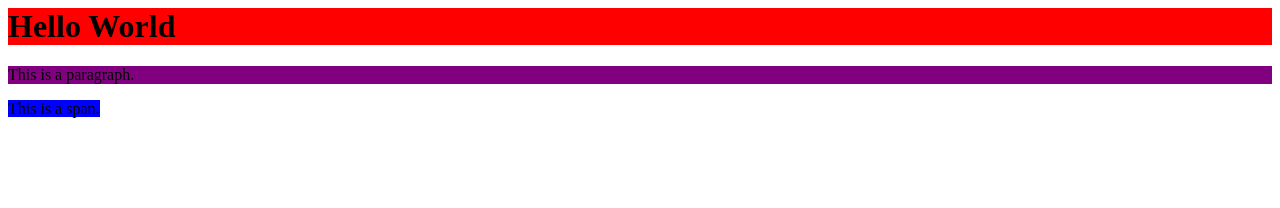
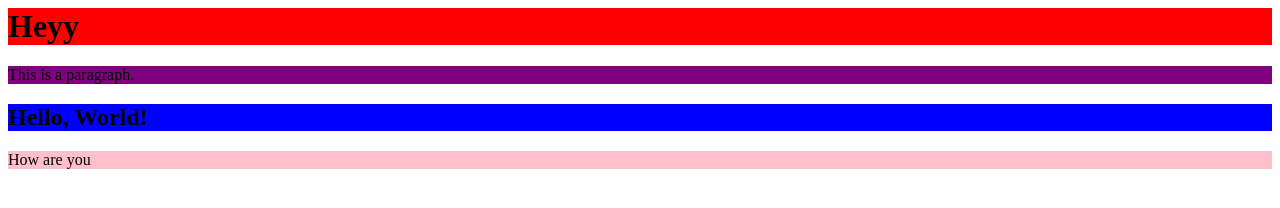
Before and after one commit to JenySherlynRaj/HTML, a plain HTML site: page index.html in a window 1280 px wide. Drawn offline with Linux system fonts and the light colour scheme.

Commit message:
Display property1

```diff
--- a/index.html
+++ b/index.html
@@ -7,10 +7,15 @@
         background-color:purple;
     }
 
-    span{
+    h2{
         background-color:blue;
     }
+
+div{
+    background-color:pink;
+}
 </style>
-<h1>Hello World</h1>
+<h1>Heyy</h1>
 <p>This is a paragraph.</p>
-<span>This is a span.</span>
+<h2>Hello, World!</h2>
+<div>How are you</div>
```
